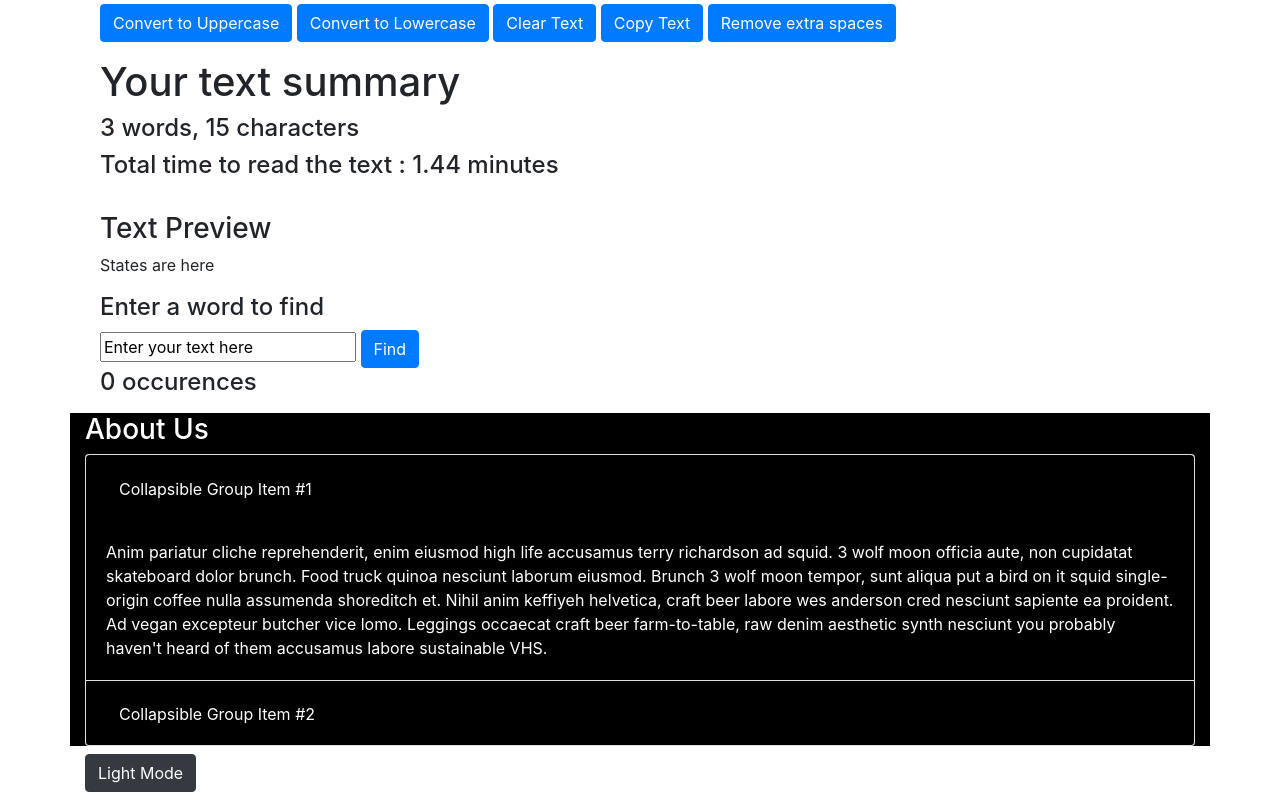
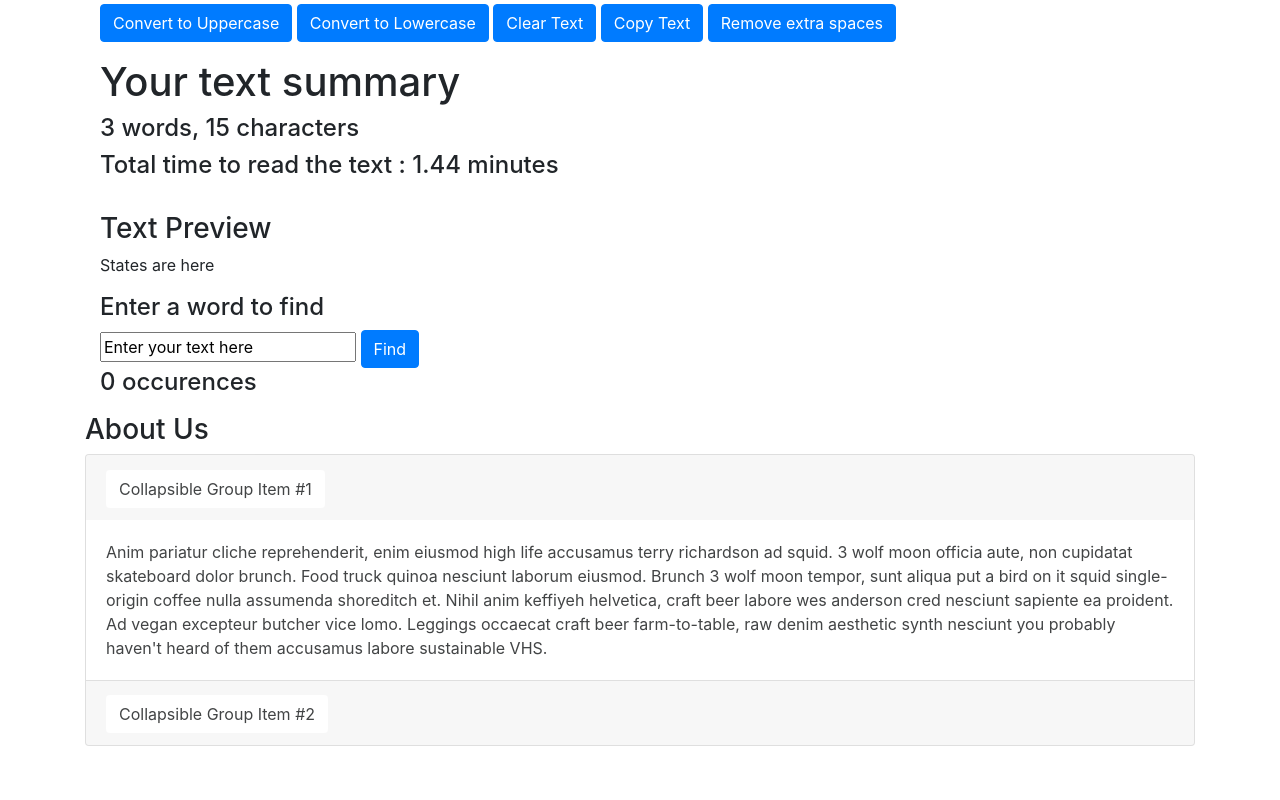
Before and after one commit to muhammadabdullah660/Text-Editor, a React (Create React App) app: page / in a window 1280 px wide. Shown: the part 250-1050 px from the top of the page. After the commit the page ends 996 px from the top, so only its background shows below. Built offline with nearby package versions, Linux system fonts and the light colour scheme.

Commit message:
About: Dark mode

```diff
--- a/src/App.js
+++ b/src/App.js
@@ -1,6 +1,7 @@
 import React, { useState } from "react";
 import "./App.css";
 import About from "./Components/About/About";
+import Alert from "./Components/Alert/Alert";
 import MyNavbar from "./Components/Navbar/MyNavbar";
 import TextForm from "./Components/TextForm/TextForm";
 function App() {
@@ -30,7 +31,7 @@ function App() {
       <div className="container">
         <TextForm heading="Enter some text" mode={mode} />
       </div>
-      <About />
+      <About mode={mode} />
     </>
   );
 }
--- a/src/Components/About/About.js
+++ b/src/Components/About/About.js
@@ -1,33 +1,40 @@
 import React, { useState } from "react";
 
-export default function About() {
-  const [customStyle, setcustomStyle] = useState({
-    color: "white",
-    backgroundColor: "black",
-  });
-  const toggleDarkMode = () => {
-    if (customStyle.color === "white") {
-      setcustomStyle({
-        color: "black",
-        backgroundColor: "white",
-      });
-      setbtnText("Dark Mode");
-    } else {
-      setcustomStyle({
-        color: "white",
-        backgroundColor: "black",
-      });
-      setbtnText("Light Mode");
-    }
-  };
-  const [btnText, setbtnText] = useState("Light Mode");
+export default function About(props) {
+  // const [customStyle, setcustomStyle] = useState({
+  //   color: "white",
+  //   backgroundColor: "black",
+  // });
+  // const toggleDarkMode = () => {
+  //   if (customStyle.color === "white") {
+  //     setcustomStyle({
+  //       color: "black",
+  //       backgroundColor: "white",
+  //     });
+  //     setbtnText("Dark Mode");
+  //   } else {
+  //     setcustomStyle({
+  //       color: "white",
+  //       backgroundColor: "black",
+  //     });
+  //     setbtnText("Light Mode");
+  //   }
+  // };
+  // const [btnText, setbtnText] = useState("Light Mode");
   return (
     <>
-      <div className="container" style={customStyle}>
+      <div className="container">
         <h3>About Us</h3>
         <div className="accordion" id="accordionExample">
           <div className="card">
-            <div className="card-header" id="headingOne" style={customStyle}>
+            <div
+              className="card-header"
+              id="headingOne"
+              style={{
+                backgroundColor: props.mode === "light" ? "" : "black",
+                color: props.mode === "light" ? "" : "white",
+              }}
+            >
               <h2 className="mb-0">
                 <button
                   className="btn btn-link"
@@ -36,7 +43,11 @@ export default function About() {
                   data-target="#collapseOne"
                   aria-expanded="true"
                   aria-controls="collapseOne"
-                  style={customStyle}
+                  style={{
+                    backgroundColor:
+                      props.mode === "light" ? "white" : "#424445",
+                    color: props.mode === "light" ? "#424445" : "white",
+                  }}
                 >
                   Collapsible Group Item #1
                 </button>
@@ -48,9 +59,15 @@ export default function About() {
               className="collapse show"
               aria-labelledby="headingOne"
               data-parent="#accordionExample"
-              style={customStyle}
+              //style={customStyle}
             >
-              <div className="card-body">
+              <div
+                className="card-body"
+                style={{
+                  backgroundColor: props.mode === "light" ? "white" : "#424445",
+                  color: props.mode === "light" ? "#424445" : "white",
+                }}
+              >
                 Anim pariatur cliche reprehenderit, enim eiusmod high life
                 accusamus terry richardson ad squid. 3 wolf moon officia aute,
                 non cupidatat skateboard dolor brunch. Food truck quinoa
@@ -65,7 +82,14 @@ export default function About() {
             </div>
           </div>
           <div className="card">
-            <div className="card-header" id="headingTwo" style={customStyle}>
+            <div
+              className="card-header"
+              id="headingTwo"
+              style={{
+                backgroundColor: props.mode === "light" ? "" : "black",
+                color: props.mode === "light" ? "#424445" : "white",
+              }}
+            >
               <h2 className="mb-0">
                 <button
                   className="btn btn-link collapsed"
@@ -74,7 +98,11 @@ export default function About() {
                   data-target="#collapseTwo"
                   aria-expanded="false"
                   aria-controls="collapseTwo"
-                  style={customStyle}
+                  style={{
+                    backgroundColor:
+                      props.mode === "light" ? "white" : "#424445",
+                    color: props.mode === "light" ? "#424445" : "white",
+                  }}
                 >
                   Collapsible Group Item #2
                 </button>
@@ -85,9 +113,15 @@ export default function About() {
               className="collapse"
               aria-labelledby="headingTwo"
               data-parent="#accordionExample"
-              style={customStyle}
+              // //style={customStyle}
             >
-              <div className="card-body">
+              <div
+                className="card-body"
+                style={{
+                  backgroundColor: props.mode === "light" ? "white" : "#424445",
+                  color: props.mode === "light" ? "#424445" : "white",
+                }}
+              >
                 Anim pariatur cliche reprehenderit, enim eiusmod high life
                 accusamus terry richardson ad squid. 3 wolf moon officia aute,
                 non cupidatat skateboard dolor brunch. Food truck quinoa
@@ -103,11 +137,11 @@ export default function About() {
           </div>
         </div>
       </div>
-      <div className="container my-2">
+      {/* <div className="container my-2">
         <button type="button" className="btn btn-dark" onClick={toggleDarkMode}>
           {btnText}
         </button>
-      </div>
+      </div> */}
     </>
   );
 }
```
